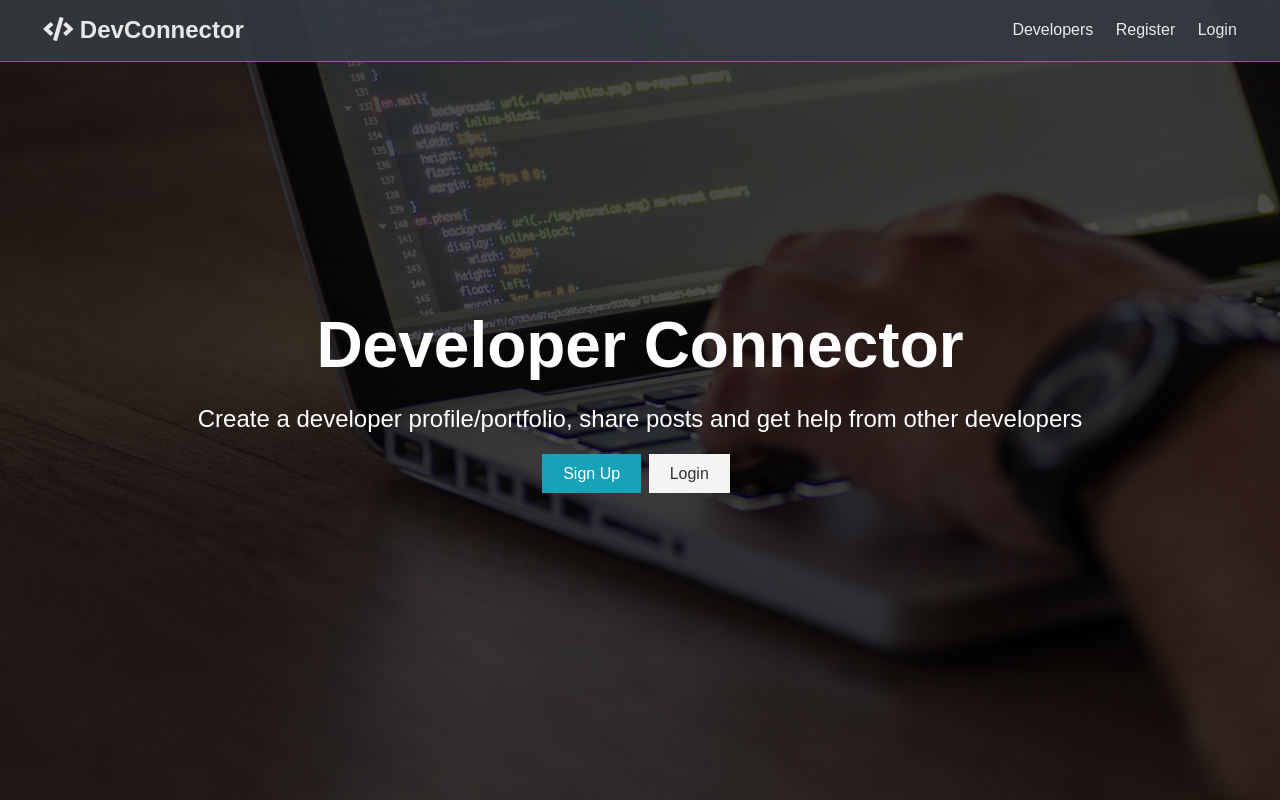
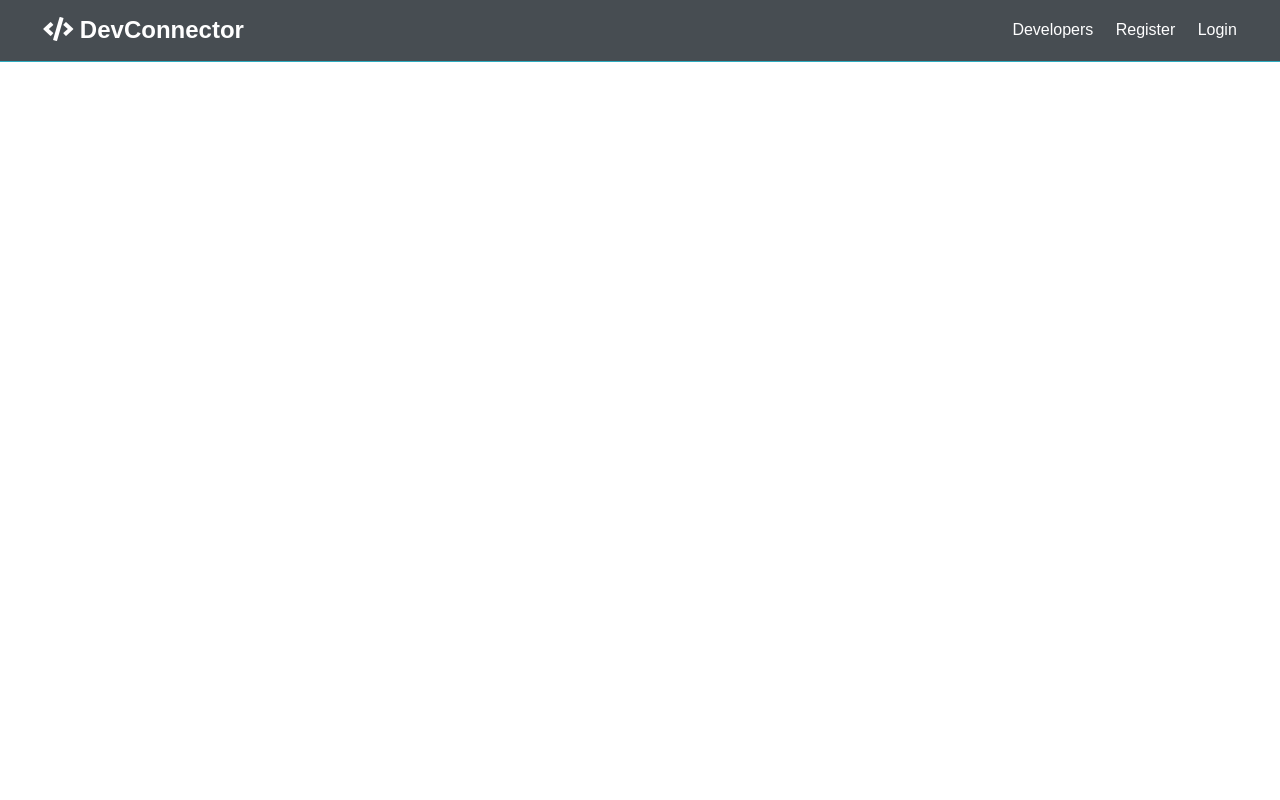
Before and after one commit to erindhoxha/mern-stack-site, a React (Create React App) app in the folder client/: page /register in a window 1280 px wide. Built offline with nearby package versions, Linux system fonts and the light colour scheme.

Commit message:
adding the index in the routes

```diff
--- a/client/src/App.js
+++ b/client/src/App.js
@@ -1,13 +1,18 @@
 import './App.css';
 import React, { Fragment } from 'react';
+import { BrowserRouter as Router, Route, Routes, Switch } from 'react-router-dom';
 import Navbar from './components/layout/Navbar';
 import Landing from './components/layout/Landing';
 
 const App = () => (
+  <Router>
     <Fragment>
       <Navbar />
-      <Landing />
+      <Routes>
+        <Route index path="/" element={<Landing />} />
+      </Routes>
     </Fragment>
+  </Router>
 );
 
 export default App;
```
